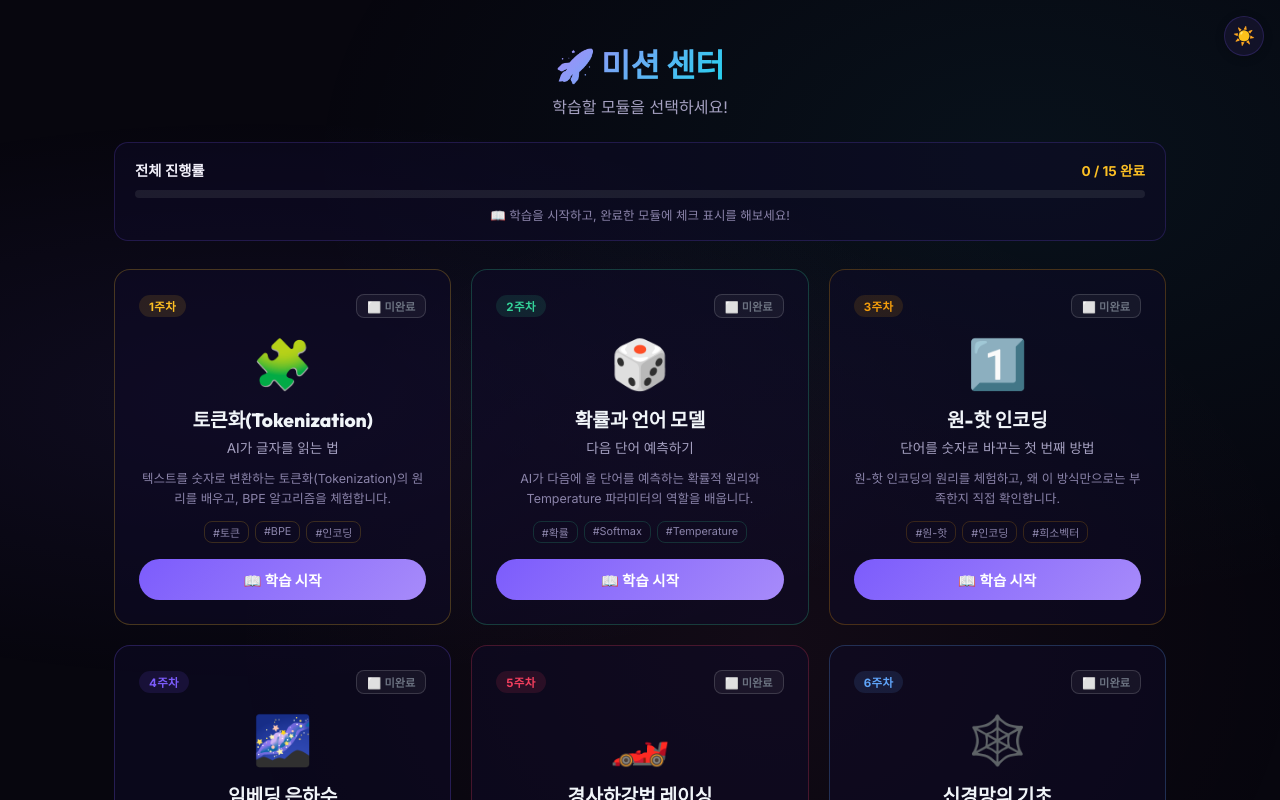
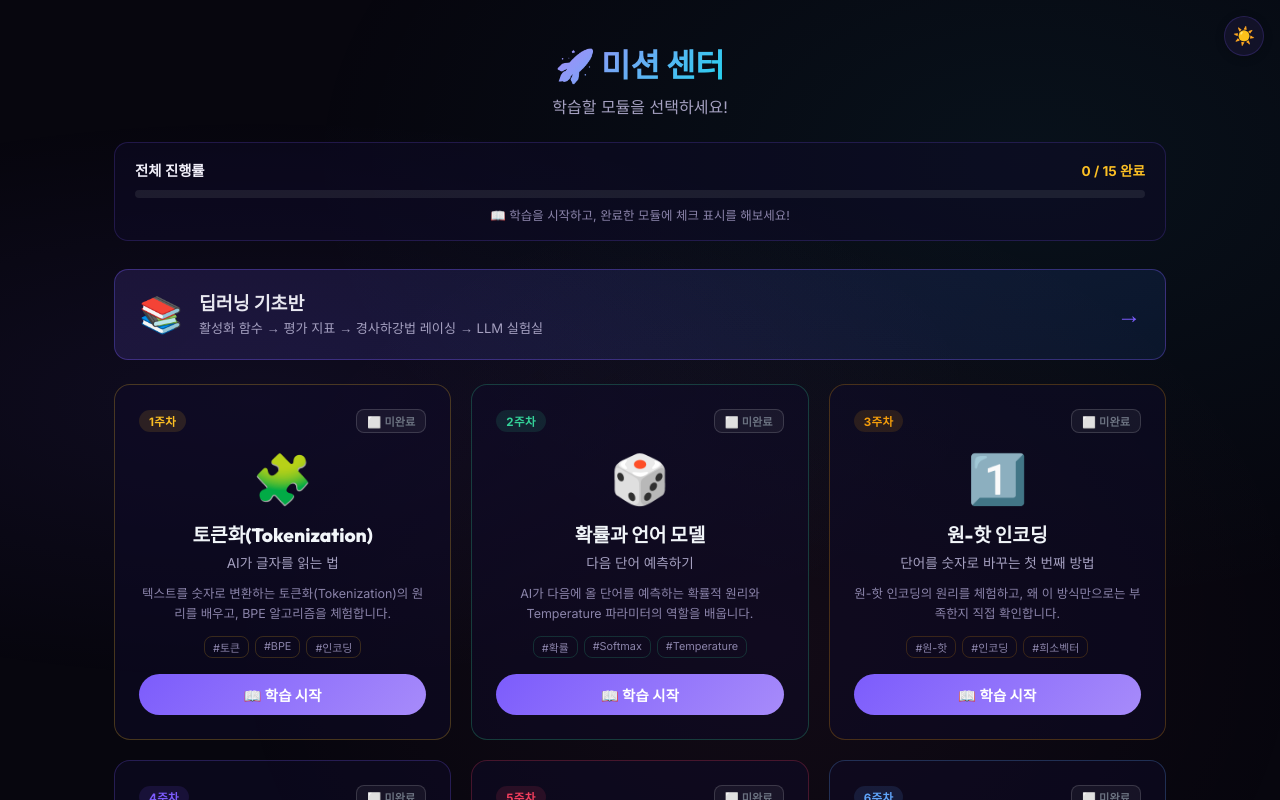
Before and after one commit to greatsong/micropgt-3d-railway, a Next.js app: page /hub in a window 1280 px wide. Built offline with nearby package versions, Linux system fonts and the light colour scheme.

Commit message:
허브 페이지 제일 위에 딥러닝 기초반 배너 카드 추가

```diff
--- a/src/app/hub/page.js
+++ b/src/app/hub/page.js
@@ -82,6 +82,26 @@ export default function HubPage() {
                         📖 학습을 시작하고, 완료한 모듈에 체크 표시를 해보세요!
                     </p>
                 )}
+            </div>
+
+            {/* 딥러닝 기초반 배너 */}
+            <div
+                className={s.featuredCard}
+                style={{ cursor: 'pointer' }}
+                onClick={() => router.push('/deep-learning-basic')}
+            >
+                <div style={{ display: 'flex', alignItems: 'center', gap: '1rem' }}>
+                    <span style={{ fontSize: '2.2rem' }}>📚</span>
+                    <div>
+                        <div style={{ fontSize: '1.15rem', fontWeight: 800, color: '#e8e8f0', marginBottom: '0.2rem' }}>
+                            딥러닝 기초반
+                        </div>
+                        <div style={{ fontSize: '0.82rem', color: '#a5a0c0', lineHeight: 1.6 }}>
+                            활성화 함수 → 평가 지표 → 경사하강법 레이싱 → LLM 실험실
+                        </div>
+                    </div>
+                    <span style={{ marginLeft: 'auto', fontSize: '1.5rem', color: '#7c5cfc' }}>→</span>
+                </div>
             </div>
 
             {/* 모듈 카드 그리드 */}
--- a/src/app/hub/page.module.css
+++ b/src/app/hub/page.module.css
@@ -1,4 +1,19 @@
 /* ── Hub Page CSS Module ── */
+
+.featuredCard {
+    background: linear-gradient(135deg, rgba(124,92,252,0.15), rgba(41,121,255,0.1));
+    border: 1.5px solid rgba(124,92,252,0.35);
+    border-radius: 14px;
+    padding: 1.2rem 1.5rem;
+    margin-bottom: 1.5rem;
+    transition: transform 0.15s, box-shadow 0.15s;
+}
+
+.featuredCard:hover {
+    transform: translateY(-2px);
+    box-shadow: 0 8px 24px rgba(124,92,252,0.2);
+    border-color: rgba(124,92,252,0.6);
+}
 
 .container {
     min-height: 100vh;
```
